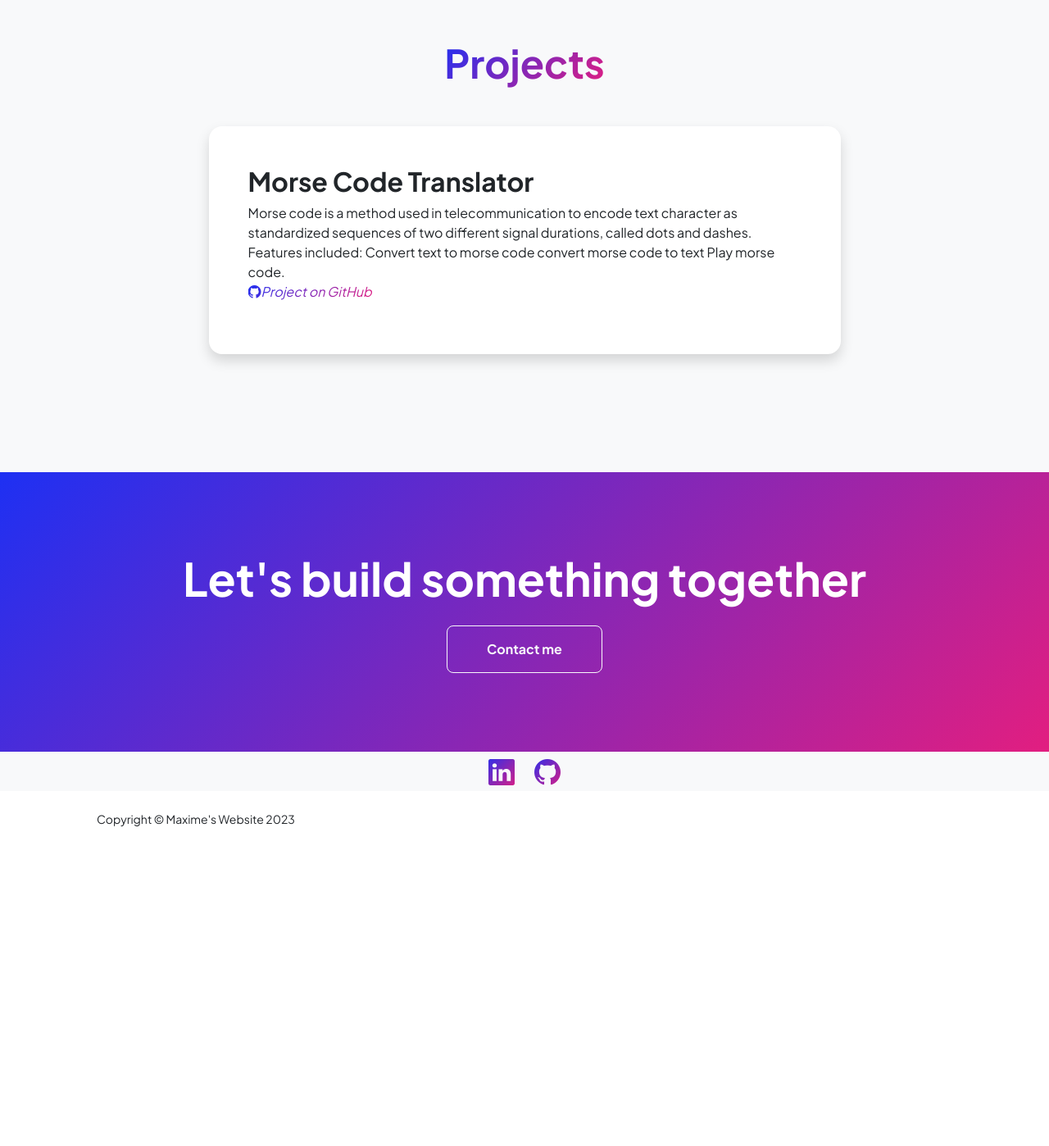
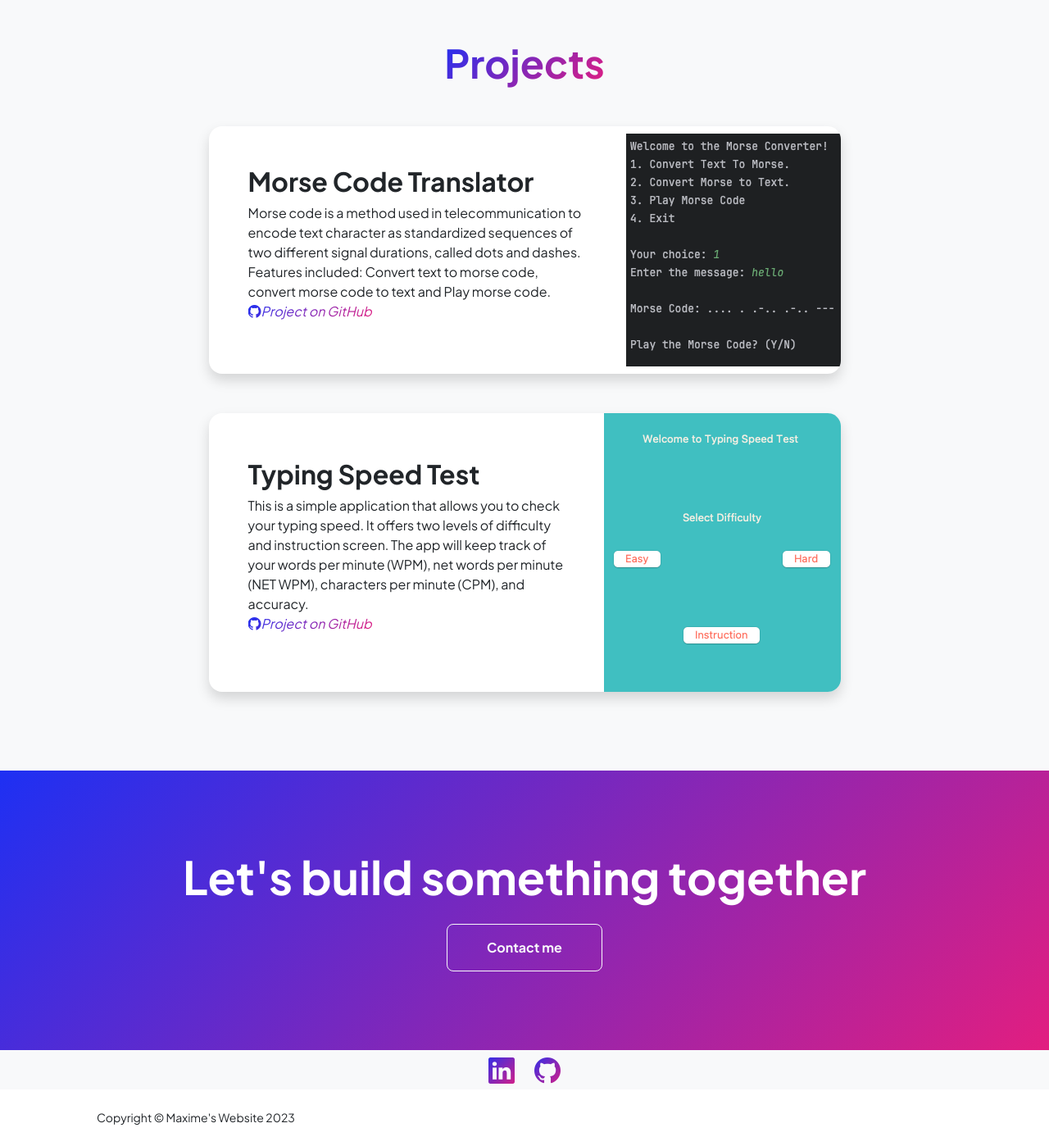
Before and after one commit to cosmos510/My_Portfolio_Website, a Flask app: page /projects in a window 1280 px wide. Shown: the part 69-1467 px from the top of the page at 82% size. Before the commit the page ends 1078 px from the top, so only its background shows below. Run offline with Flask 3, Linux system fonts and the light colour scheme; some libraries are stand-ins or nearby versions.

Commit message:
Update Projects

```diff
--- a/templates/projects.html
+++ b/templates/projects.html
@@ -49,29 +49,30 @@
                                             <h2 class="fw-bolder">Morse Code Translator</h2>
                                             <p>Morse code is a method used in telecommunication to encode text character as standardized sequences of two different signal durations, called dots and dashes.
                                                 Features included:
-                                                Convert text to morse code
-                                                convert morse code to text
+                                                Convert text to morse code,
+                                                convert morse code to text and
                                                 Play morse code.<br>
                                                 <a class="text-gradient" href="https://github.com/cosmos510/Morse_Converter"><i class="bi bi-github">Project on GitHub</i></a>
 
                                             </p>
                                         </div>
-<!--                                        <img class="img-fluid" src="" alt="..." />-->
+                                        <img class="img-fluid" src="static/assets/morse.png" alt="..." />
                                     </div>
                                 </div>
                             </div>
                             <!-- Project Card 2-->
-<!--                            <div class="card overflow-hidden shadow rounded-4 border-0">-->
-<!--                                <div class="card-body p-0">-->
-<!--                                    <div class="d-flex align-items-center">-->
-<!--                                        <div class="p-5">-->
-<!--                                            <h2 class="fw-bolder">Project Name 2</h2>-->
-<!--                                            <p>Lorem ipsum dolor sit amet consectetur adipisicing elit. Eius at enim eum illum aperiam placeat esse? Mollitia omnis minima saepe recusandae libero, iste ad asperiores! Explicabo commodi quo itaque! Ipsam!</p>-->
-<!--                                        </div>-->
-<!--                                        <img class="img-fluid" src="https://dummyimage.com/300x400/343a40/6c757d" alt="..." />-->
-<!--                                    </div>-->
-<!--                                </div>-->
-<!--                            </div>-->
+                            <div class="card overflow-hidden shadow rounded-4 border-0">
+                                <div class="card-body p-0">
+                                    <div class="d-flex align-items-center">
+                                        <div class="p-5">
+                                            <h2 class="fw-bolder">Typing Speed Test</h2>
+                                            <p>This is a simple application that allows you to check your typing speed. It offers two levels of difficulty and instruction screen. The app will keep track of your words per minute (WPM), net words per minute (NET WPM), characters per minute (CPM), and accuracy.<br>
+                                            <a class="text-gradient" href="https://github.com/cosmos510/Typing_Speed_Test"><i class="bi bi-github">Project on GitHub</i></a></p>
+                                        </div>
+                                        <img class="img-fluid" src="static/assets/speed.png" alt="..." />
+                                    </div>
+                                </div>
+                            </div>
                         </div>
                     </div>
                 </div>
```
Also changed, not shown: static/assets/favicon.ico (added), static/assets/morse.png (added), static/assets/presentation_screen.png (added), static/assets/speed.png (added).
